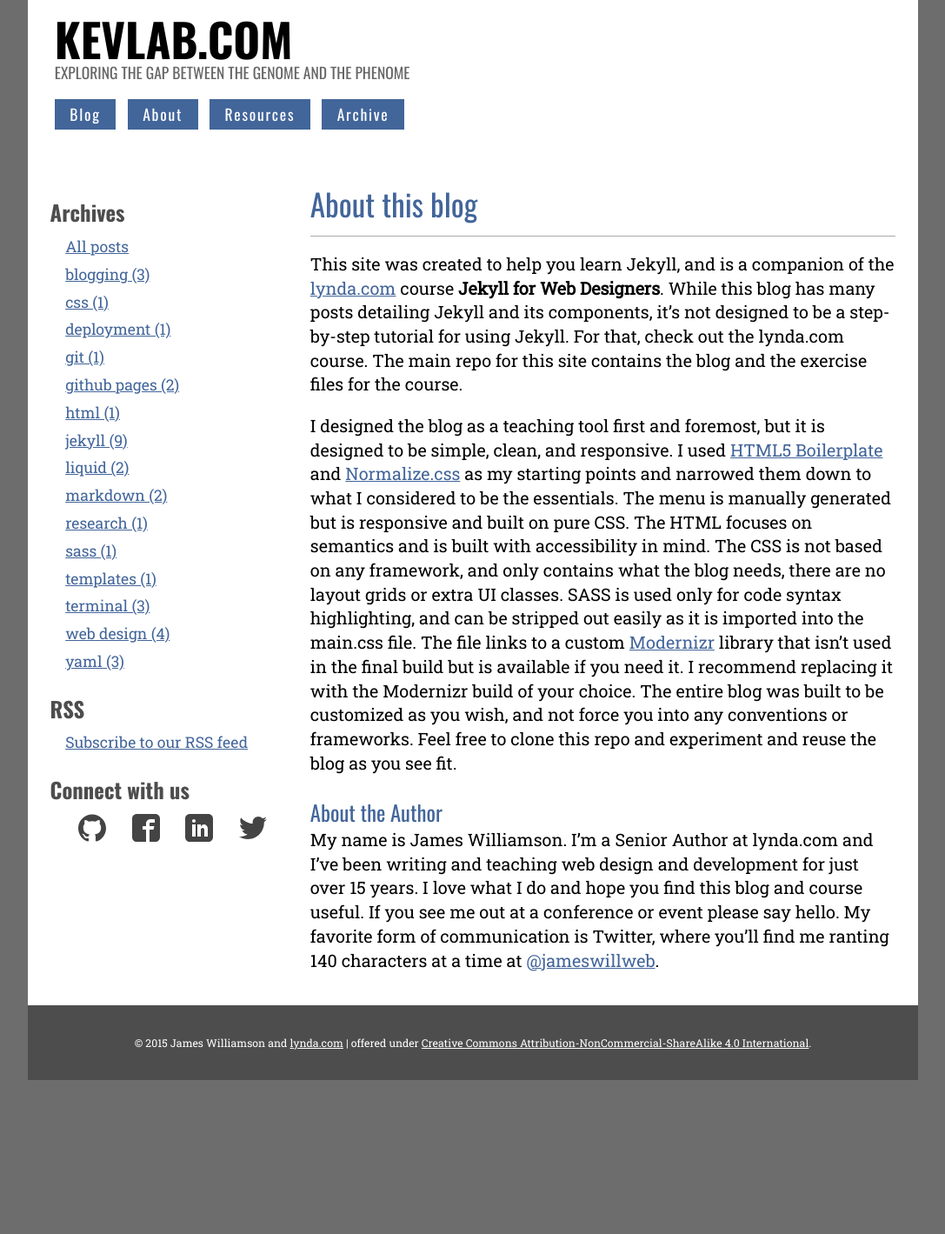
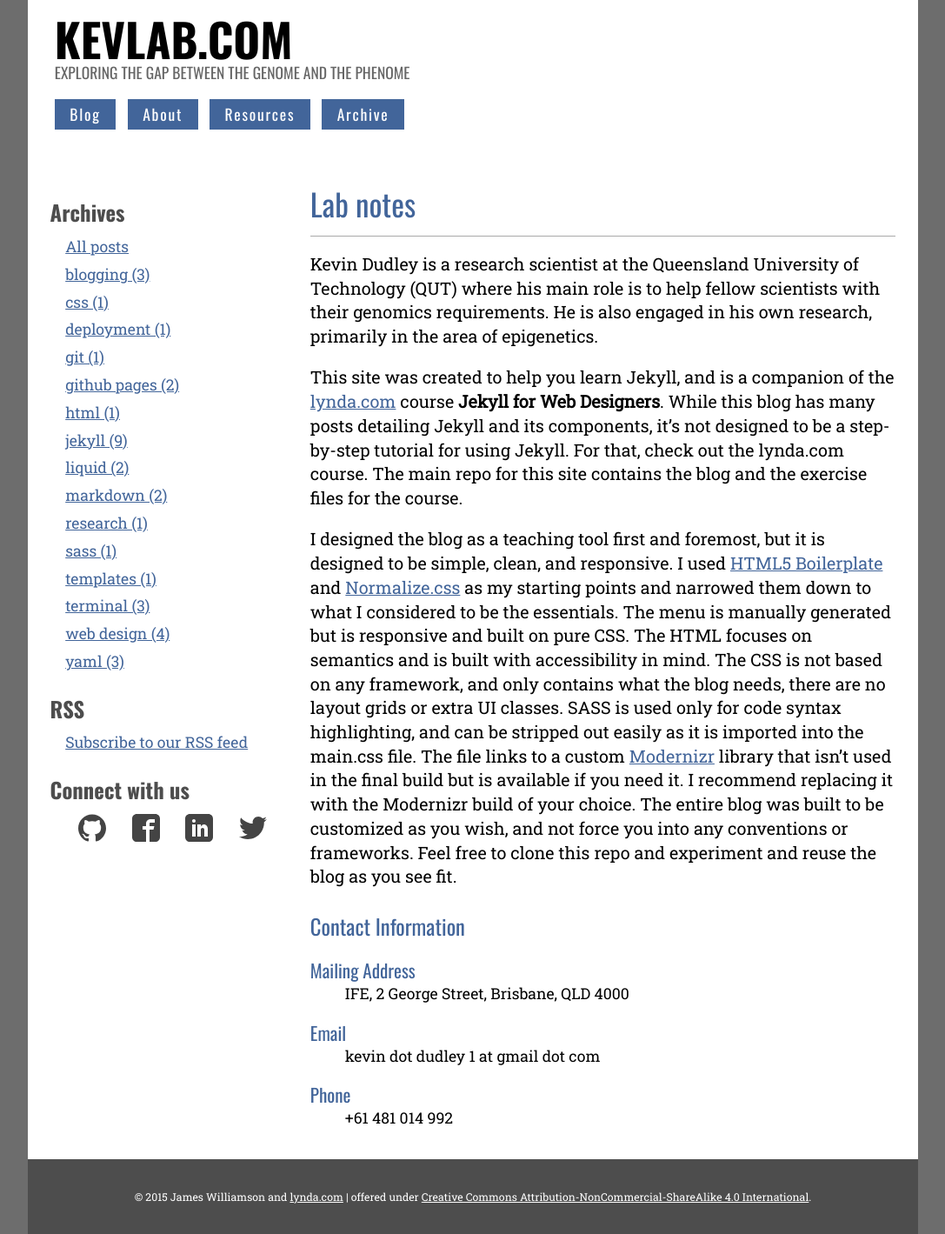
Before and after one commit to kjdudley/kjdudley.github.io, a Jekyll site: the page built from about.md, in a window 1280 px wide. Shown: the whole page at 87% size, without its empty margins (96-1183 px from the left). Built offline with Jekyll 4.4.1, drawn with Linux system fonts in a browser that asks for light colours; before the commit the page ends 1242 px from its top, so only the background shows below that.

Commit message:
started personalising the about page

```diff
--- a/about.md
+++ b/about.md
@@ -1,12 +1,21 @@
 ---
 layout: page
-title: About this blog
+title: Lab notes
 ---
+
+Kevin Dudley is a research scientist at the Queensland University of Technology (QUT) where his main role is to help fellow scientists with their genomics requirements. He is also engaged in his own research, primarily in the area of epigenetics.
 
 This site was created to help you learn Jekyll, and is a companion of the [lynda.com](http://www.lynda.com) course **Jekyll for Web Designers**. While this blog has many posts detailing Jekyll and its components, it's not designed to be a step-by-step tutorial for using Jekyll. For that, check out the lynda.com course. The main repo for this site contains the blog and the exercise files for the course.
 
 I designed the blog as a teaching tool first and foremost, but it is designed to be simple, clean, and responsive. I used [HTML5 Boilerplate](https://html5boilerplate.com/ "html5 boilerplate") and [Normalize.css](http://necolas.github.io/normalize.css/ "normalize.css") as my starting points and narrowed them down to what I considered to be the essentials. The menu is manually generated but is responsive and built on pure CSS. The HTML focuses on semantics and is built with accessibility in mind. The CSS is not based on any framework, and only contains what the blog needs, there are no layout grids or extra UI classes. SASS is used only for code syntax highlighting, and can be stripped out easily as it is imported into the main.css file. The file links to a custom [Modernizr](http://modernizr.com/ "modernizr") library that isn't used in the final build but is available if you need it. I recommend replacing it with the Modernizr build of your choice. The entire blog was built to be customized as you wish, and not force you into any conventions or frameworks. Feel free to clone this repo and experiment and reuse the blog as you see fit.
 
-### About the Author
+### Contact Information
 
-My name is James Williamson. I'm a Senior Author at lynda.com and I've been writing and teaching web design and development for just over 15 years. I love what I do and hope you find this blog and course useful. If you see me out at a conference or event please say hello. My favorite form of communication is Twitter, where you'll find me ranting 140 characters at a time at [@jameswillweb](https://twitter.com/jameswillweb "my twitter profile").
+Mailing Address
+: IFE, 2 George Street, Brisbane, QLD 4000
+
+Email
+: kevin dot dudley 1 at gmail dot com
+
+Phone
+: +61 481 014 992
```
